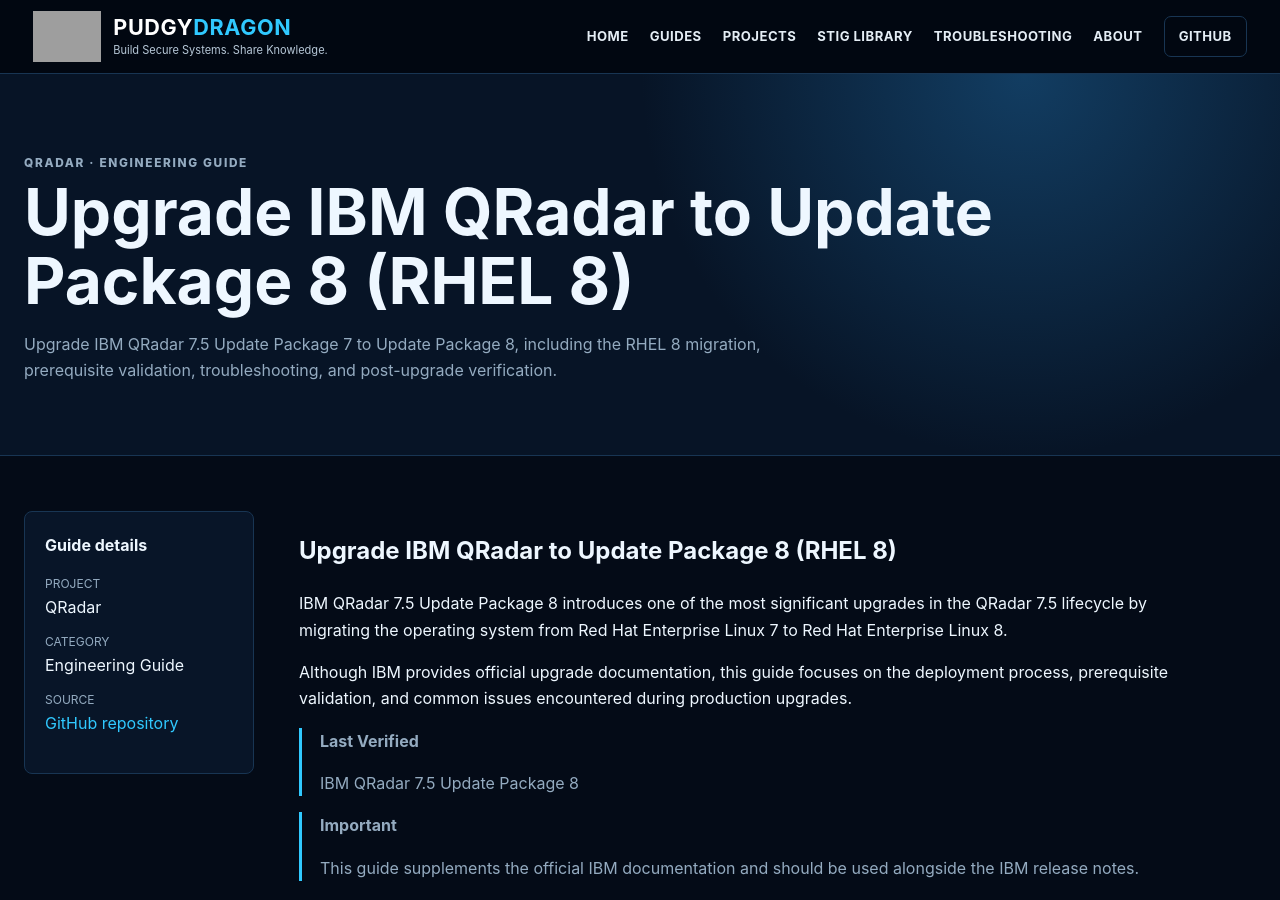
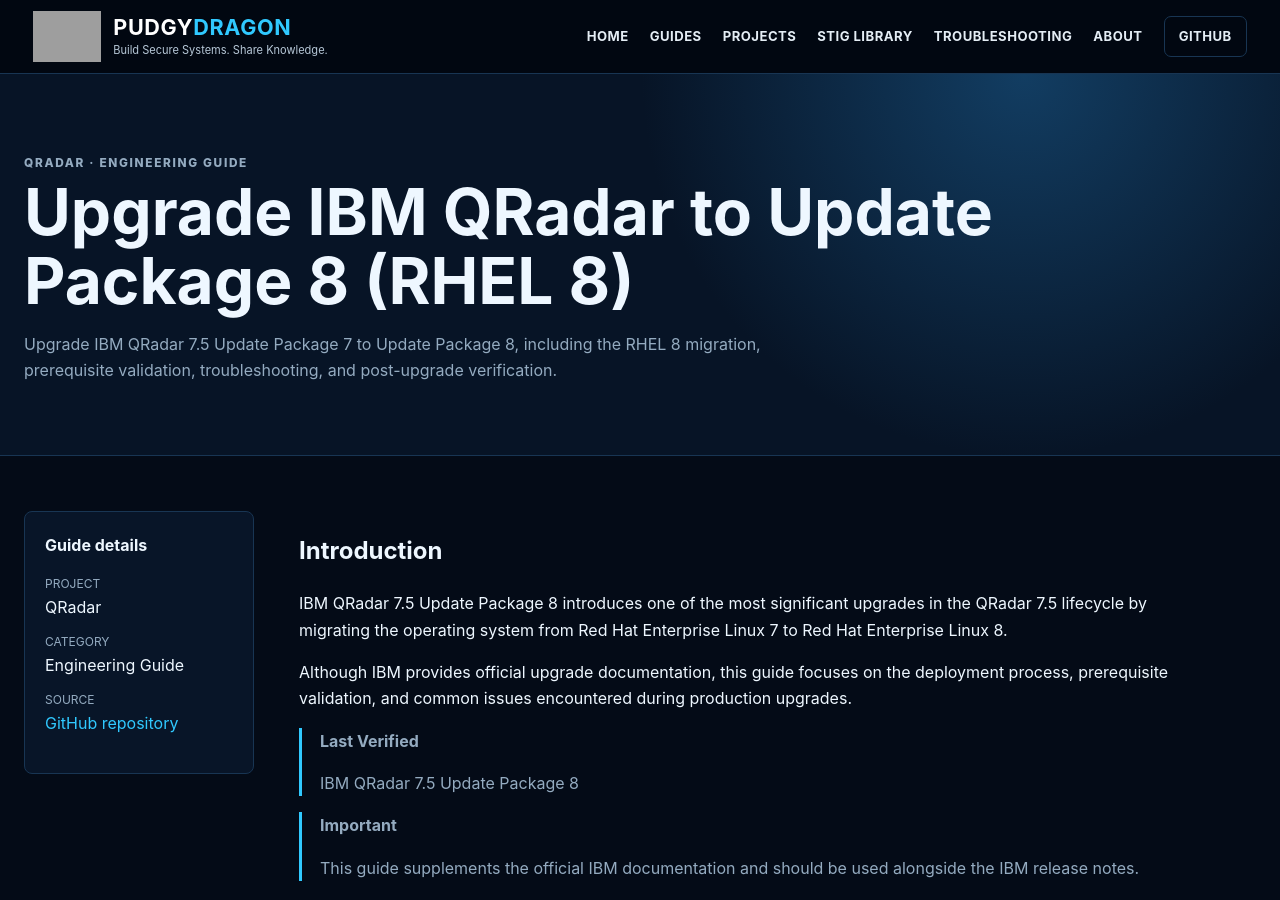
Before and after one commit to PudgyDragon/pudgydragon.github.io, a Jekyll site: the page built from _guides/qradar-guides-updaterhel8.md, in a window 1280 px wide and 900 px high. Built offline with Jekyll 4.4.1, drawn with Linux system fonts in a browser that asks for light colours; grey boxes are pictures that could not be loaded.

Commit message:
Update qradar-guides-updaterhel8.md

```diff
--- a/_guides/qradar-guides-updaterhel8.md
+++ b/_guides/qradar-guides-updaterhel8.md
@@ -6,7 +6,7 @@
 source_url: "https://github.com/PudgyDragon/QRadar/blob/main/Guides/UpdateRHEL8.md"
 ---
 
-# Upgrade IBM QRadar to Update Package 8 (RHEL 8)
+# Introduction
 
 IBM QRadar 7.5 Update Package 8 introduces one of the most significant upgrades in the QRadar 7.5 lifecycle by migrating the operating system from Red Hat Enterprise Linux 7 to Red Hat Enterprise Linux 8.
 
```
